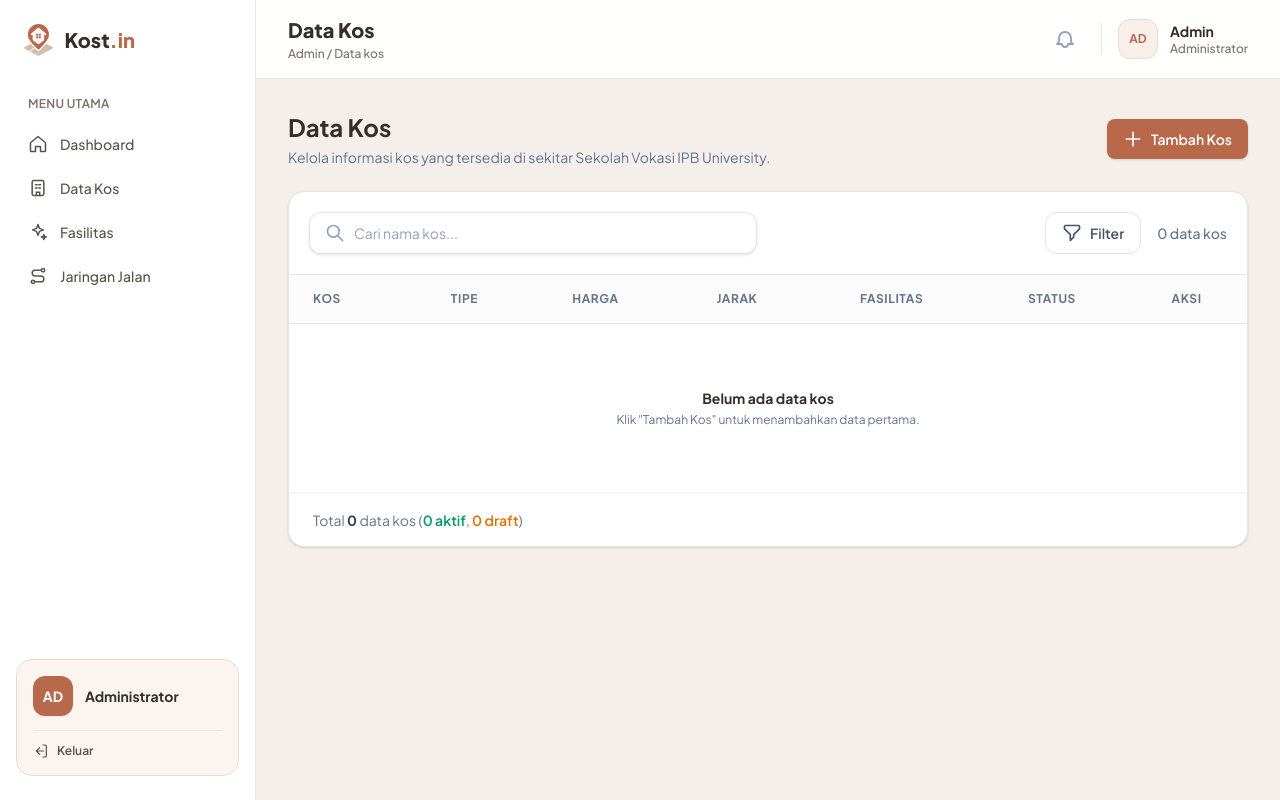
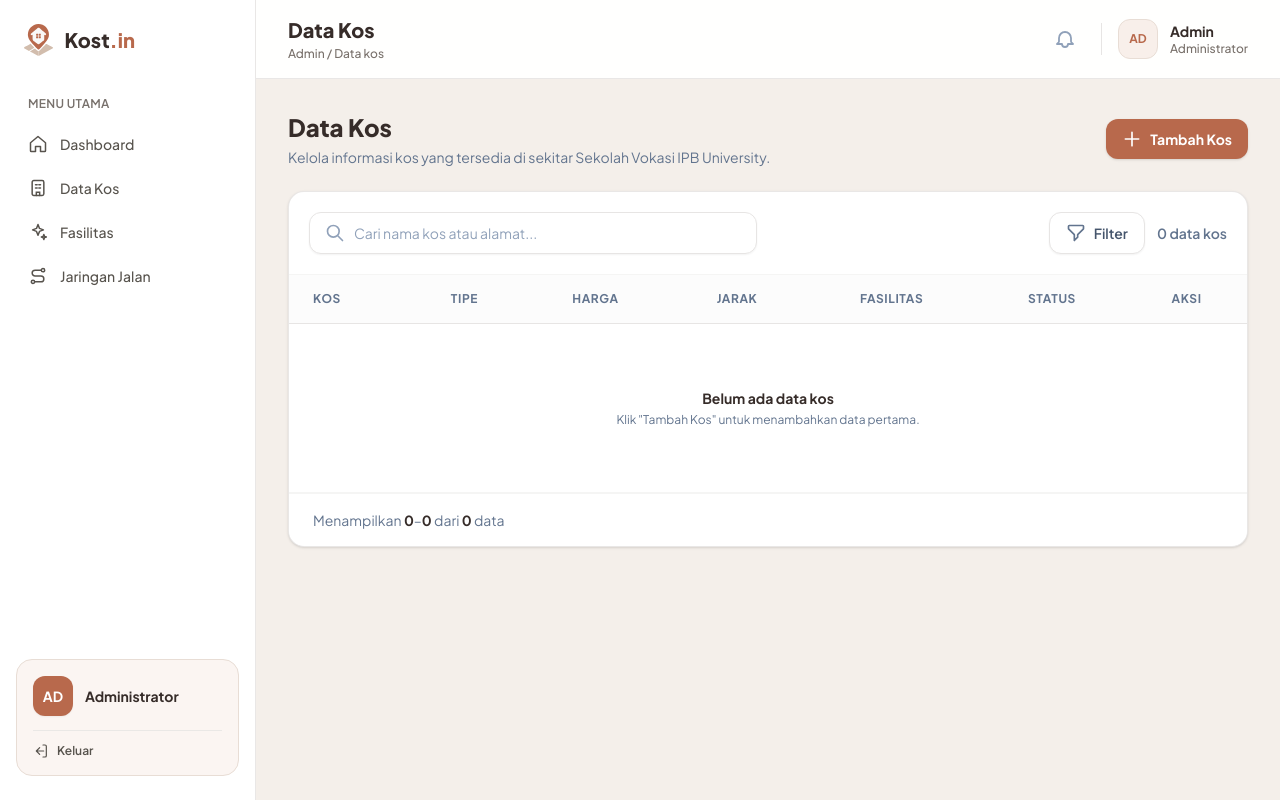
Before and after one commit to Mahzaaiko/Kost.in, a Laravel app: template resources/views/admin/datakos.blade.php in a window 1280 px wide. Run offline with Laravel 12, Linux system fonts and the light colour scheme; the template is opened without the code that fills it, so the values that code supplies are empty; style sheets or scripts are compiled from the project's sources; parts of the project's set-up code (start-up, migrations or seed data) failed here and were passed over.

Commit message:
feat: section tabel datakos

```diff
--- a/resources/views/admin/datakos.blade.php
+++ b/resources/views/admin/datakos.blade.php
@@ -8,7 +8,7 @@
 
 {{--
   WRAPPER ALPINE UTAMA
-  Menyimpan semua state (Search, Filter, dan Delete Modal) dalam satu otak yang pintar.
+  Menyimpan semua state (Search, Filter, Pagination, dan Delete Modal) dalam satu otak yang pintar.
 --}}
 <div x-data="{
     isDeleteModalOpen: false,
@@ -17,7 +17,85 @@
     isFilterOpen: false,
     searchQuery: '',
     filterTipe: '',
-    filterStatus: ''
+    filterStatus: '',
+    currentPage: 1,
+    perPage: 10,
+    items: [
+        @foreach ($dataKos as $kos)
+        {
+            id: {{ $kos->id }},
+            nama: @js(mb_strtolower($kos->nama)),
+            alamat: @js(mb_strtolower($kos->alamat ?? '')),
+            tipe: @js($kos->tipe?->label() ?? ''),
+            status: @js($kos->status->label()),
+        },
+        @endforeach
+    ],
+    init() {
+        this.$watch('searchQuery', () => { this.currentPage = 1; });
+        this.$watch('filterTipe', () => { this.currentPage = 1; });
+        this.$watch('filterStatus', () => { this.currentPage = 1; });
+    },
+    get filteredItems() {
+        const q = this.searchQuery ? this.searchQuery.toLowerCase().trim() : '';
+        return this.items.filter(item => {
+            const matchSearch = !q || item.nama.includes(q) || item.alamat.includes(q);
+            const matchTipe = !this.filterTipe || item.tipe === this.filterTipe;
+            const matchStatus = !this.filterStatus || item.status === this.filterStatus;
+            return matchSearch && matchTipe && matchStatus;
+        });
+    },
+    get totalFiltered() {
+        return this.filteredItems.length;
+    },
+    get totalPages() {
+        return Math.max(1, Math.ceil(this.totalFiltered / this.perPage));
+    },
+    get pagedItems() {
+        const start = (this.currentPage - 1) * this.perPage;
+        return this.filteredItems.slice(start, start + this.perPage);
+    },
+    get pagedIds() {
+        return new Set(this.pagedItems.map(i => i.id));
+    },
+    isRowVisible(id) {
+        return this.pagedIds.has(id);
+    },
+    get displayStart() {
+        return this.totalFiltered === 0 ? 0 : (this.currentPage - 1) * this.perPage + 1;
+    },
+    get displayEnd() {
+        return Math.min(this.currentPage * this.perPage, this.totalFiltered);
+    },
+    get paginationPages() {
+        const total = this.totalPages;
+        const current = this.currentPage;
+        if (total <= 7) {
+            return Array.from({ length: total }, (_, i) => i + 1);
+        }
+        if (current <= 4) {
+            return [1, 2, 3, 4, 5, '...', total];
+        }
+        if (current >= total - 3) {
+            return [1, '...', total - 4, total - 3, total - 2, total - 1, total];
+        }
+        return [1, '...', current - 1, current, current + 1, '...', total];
+    },
+    goToPage(page) {
+        if (typeof page === 'number' && page >= 1 && page <= this.totalPages) {
+            this.currentPage = page;
+        }
+    },
+    prevPage() {
+        if (this.currentPage > 1) {
+            this.currentPage--;
+        }
+    },
+    nextPage() {
+        if (this.currentPage < this.totalPages) {
+            this.currentPage++;
+        }
+    }
 }">
 
     {{-- ================= UI ALERT (dari session) ================= --}}
@@ -61,20 +139,20 @@
     {{-- ================= HEADER ================= --}}
     <div class="mb-6 flex flex-col items-start justify-between gap-4 sm:flex-row sm:items-center">
         <div>
-            <h2 class="text-2xl font-bold text-ink">Data Kos</h2>
+            <h2 class="text-2xl font-extrabold text-ink">Data Kos</h2>
             <p class="mt-1 text-sm text-slate-500">Kelola informasi kos yang tersedia di sekitar Sekolah Vokasi IPB University.</p>
         </div>
-        <a href="{{ route('admin.datakos.tambah') }}" class="inline-flex items-center gap-2 rounded-lg bg-[#B8694C] px-4 py-2.5 text-sm font-semibold text-white shadow-sm transition-colors hover:bg-[#955844]">
+        <a href="{{ route('admin.datakos.tambah') }}" class="inline-flex items-center gap-2 rounded-xl bg-brand px-4 py-2.5 text-sm font-bold text-white shadow-sm transition-colors hover:bg-brand-dark">
             <svg class="h-5 w-5" fill="none" stroke="currentColor" stroke-width="2" viewBox="0 0 24 24"><path stroke-linecap="round" stroke-linejoin="round" d="M12 4v16m8-8H4"/></svg>
             Tambah Kos
         </a>
     </div>
 
-    {{-- ================= KOTAK UTAMA (TABEL + TOOLBAR) ================= --}}
-    <div class="rounded-2xl border border-stone-200 bg-white shadow-sm overflow-hidden">
+    {{-- ================= KOTAK UTAMA (TABEL + TOOLBAR + PAGINASI) ================= --}}
+    <div class="rounded-2xl border border-stone-200/90 bg-white shadow-sm overflow-hidden">
 
         {{-- Toolbar (Search & Filter) --}}
-        <div class="flex flex-col items-start justify-between gap-4 border-b border-stone-200 p-5 sm:flex-row sm:items-center">
+        <div class="flex flex-col items-start justify-between gap-4 border-b border-stone-100 p-4 sm:p-5 sm:flex-row sm:items-center">
 
             {{-- SEARCH INPUT --}}
             <div class="relative w-full max-w-md">
@@ -84,26 +162,28 @@
                 <input
                     type="text"
                     x-model="searchQuery"
-                    class="block w-full rounded-xl border border-stone-200 bg-white py-2.5 pl-11 pr-4 text-sm text-ink placeholder-slate-400 transition focus:border-brand focus:outline-none focus:ring-1 focus:ring-brand shadow-sm"
-                    placeholder="Cari nama kos..."
+                    class="block w-full rounded-xl border border-stone-200 bg-white py-2.5 pl-11 pr-4 text-sm text-ink placeholder-slate-400 transition focus:border-brand focus:outline-none focus:ring-1 focus:ring-brand shadow-xs"
+                    placeholder="Cari nama kos atau alamat..."
                 >
             </div>
 
-            <div class="relative flex w-full items-center justify-between gap-4 sm:w-auto">
+            <div class="relative flex w-full items-center justify-between gap-3 sm:w-auto">
 
                 {{-- TOMBOL FILTER --}}
                 <button
                     @click="isFilterOpen = !isFilterOpen"
                     :class="isFilterOpen ? 'bg-stone-100 border-stone-300' : 'bg-white border-stone-200 hover:bg-stone-50'"
-                    class="flex items-center gap-2 rounded-xl border px-4 py-2.5 text-sm font-semibold text-slate-600 transition-colors"
+                    class="flex items-center gap-2 rounded-xl border px-4 py-2.5 text-sm font-semibold text-slate-600 transition-colors shadow-xs"
                 >
-                    <svg class="h-5 w-5" fill="none" stroke="currentColor" stroke-width="2" viewBox="0 0 24 24"><path stroke-linecap="round" stroke-linejoin="round" d="M3 4a1 1 0 011-1h16a1 1 0 011 1v2.586a1 1 0 01-.293.707l-6.414 6.414a1 1 0 00-.293.707V17l-4 4v-6.586a1 1 0 00-.293-.707L3.293 7.293A1 1 0 013 6.586V4z"/></svg>
-                    Filter
+                    <svg class="h-5 w-5 text-slate-500" fill="none" stroke="currentColor" stroke-width="2" viewBox="0 0 24 24"><path stroke-linecap="round" stroke-linejoin="round" d="M3 4a1 1 0 011-1h16a1 1 0 011 1v2.586a1 1 0 01-.293.707l-6.414 6.414a1 1 0 00-.293.707V17l-4 4v-6.586a1 1 0 00-.293-.707L3.293 7.293A1 1 0 013 6.586V4z"/></svg>
+                    <span>Filter</span>
+                    <span x-show="filterTipe !== '' || filterStatus !== ''" class="flex h-2 w-2 rounded-full bg-brand" x-cloak></span>
                 </button>
 
-                <span class="text-sm font-medium text-slate-500">{{ $dataKos->count() }} data kos</span>
+                {{-- COUNTER REAL-TIME SESUAI FILTER/PENCARIAN --}}
+                <span class="text-sm font-semibold text-slate-500 whitespace-nowrap" x-text="totalFiltered + ' data kos'"></span>
 
-                {{-- DROPDOWN MENU FILTER (Ditambah x-cloak) --}}
+                {{-- DROPDOWN MENU FILTER --}}
                 <div
                     x-show="isFilterOpen"
                     x-cloak
@@ -140,10 +220,10 @@
                                 class="absolute z-50 mt-1 w-full overflow-hidden rounded-xl border border-stone-200 bg-white shadow-lg"
                             >
                                 <ul class="flex flex-col py-1">
-                                    <li @click="filterTipe = ''; openTipe = false" :class="filterTipe === '' ? 'bg-brand-soft font-bold text-brand-dark' : 'text-slate-600 hover:bg-stone-50'" class="cursor-pointer px-4 py-2 text-sm transition-colors">Semua tipe</li>
-                                    <li @click="filterTipe = 'Putri'; openTipe = false" :class="filterTipe === 'Putri' ? 'bg-brand-soft font-bold text-brand-dark' : 'text-slate-600 hover:bg-stone-50'" class="cursor-pointer px-4 py-2 text-sm transition-colors">Putri</li>
-                                    <li @click="filterTipe = 'Putra'; openTipe = false" :class="filterTipe === 'Putra' ? 'bg-brand-soft font-bold text-brand-dark' : 'text-slate-600 hover:bg-stone-50'" class="cursor-pointer px-4 py-2 text-sm transition-colors">Putra</li>
-                                    <li @click="filterTipe = 'Campur'; openTipe = false" :class="filterTipe === 'Campur' ? 'bg-brand-soft font-bold text-brand-dark' : 'text-slate-600 hover:bg-stone-50'" class="cursor-pointer px-4 py-2 text-sm transition-colors">Campur</li>
+                                    <li @click="filterTipe = ''; openTipe = false" :class="filterTipe === '' ? 'bg-brand-soft font-bold text-brand' : 'text-slate-600 hover:bg-stone-50'" class="cursor-pointer px-4 py-2 text-sm transition-colors">Semua tipe</li>
+                                    <li @click="filterTipe = 'Putri'; openTipe = false" :class="filterTipe === 'Putri' ? 'bg-brand-soft font-bold text-brand' : 'text-slate-600 hover:bg-stone-50'" class="cursor-pointer px-4 py-2 text-sm transition-colors">Putri</li>
+                                    <li @click="filterTipe = 'Putra'; openTipe = false" :class="filterTipe === 'Putra' ? 'bg-brand-soft font-bold text-brand' : 'text-slate-600 hover:bg-stone-50'" class="cursor-pointer px-4 py-2 text-sm transition-colors">Putra</li>
+                                    <li @click="filterTipe = 'Campur'; openTipe = false" :class="filterTipe === 'Campur' ? 'bg-brand-soft font-bold text-brand' : 'text-slate-600 hover:bg-stone-50'" class="cursor-pointer px-4 py-2 text-sm transition-colors">Campur</li>
                                 </ul>
                             </div>
                         </div>
@@ -170,9 +250,9 @@
                                 class="absolute z-50 mt-1 w-full overflow-hidden rounded-xl border border-stone-200 bg-white shadow-lg"
                             >
                                 <ul class="flex flex-col py-1">
-                                    <li @click="filterStatus = ''; openStatus = false" :class="filterStatus === '' ? 'bg-brand-soft font-bold text-brand-dark' : 'text-slate-600 hover:bg-stone-50'" class="cursor-pointer px-4 py-2 text-sm transition-colors">Semua status</li>
-                                    <li @click="filterStatus = 'Aktif'; openStatus = false" :class="filterStatus === 'Aktif' ? 'bg-brand-soft font-bold text-brand-dark' : 'text-slate-600 hover:bg-stone-50'" class="cursor-pointer px-4 py-2 text-sm transition-colors">Aktif</li>
-                                    <li @click="filterStatus = 'Draft'; openStatus = false" :class="filterStatus === 'Draft' ? 'bg-brand-soft font-bold text-brand-dark' : 'text-slate-600 hover:bg-stone-50'" class="cursor-pointer px-4 py-2 text-sm transition-colors">Draft</li>
+                                    <li @click="filterStatus = ''; openStatus = false" :class="filterStatus === '' ? 'bg-brand-soft font-bold text-brand' : 'text-slate-600 hover:bg-stone-50'" class="cursor-pointer px-4 py-2 text-sm transition-colors">Semua status</li>
+                                    <li @click="filterStatus = 'Aktif'; openStatus = false" :class="filterStatus === 'Aktif' ? 'bg-brand-soft font-bold text-brand' : 'text-slate-600 hover:bg-stone-50'" class="cursor-pointer px-4 py-2 text-sm transition-colors">Aktif</li>
+                                    <li @click="filterStatus = 'Draft'; openStatus = false" :class="filterStatus === 'Draft' ? 'bg-brand-soft font-bold text-brand' : 'text-slate-600 hover:bg-stone-50'" class="cursor-pointer px-4 py-2 text-sm transition-colors">Draft</li>
                                 </ul>
                             </div>
                         </div>
@@ -207,18 +287,7 @@
                 </thead>
 
                 {{-- TBODY DENGAN REAKTIVITAS ALPINE --}}
-                <tbody
-                    class="divide-y divide-stone-100"
-                    x-data="{ hasVisibleRows: true }"
-                    x-effect="
-                        let trigger1 = searchQuery;
-                        let trigger2 = filterTipe;
-                        let trigger3 = filterStatus;
-                        $nextTick(() => {
-                            hasVisibleRows = [...$el.querySelectorAll('tr.data-row')].some(tr => tr.style.display !== 'none');
-                        });
-                    "
-                >
+                <tbody class="divide-y divide-stone-100">
                     @foreach ($dataKos as $kos)
                     @php
                         $tipeLabel = $kos->tipe?->label() ?? '';
@@ -226,11 +295,7 @@
                         $fasPertama = $kos->fasilitas->first();
                     @endphp
                     <tr class="data-row transition-colors hover:bg-stone-50/80"
-                        x-show="
-                            (@js(mb_strtolower($kos->nama)).includes(searchQuery.toLowerCase())) &&
-                            (filterTipe === '' || @js($tipeLabel) === filterTipe) &&
-                            (filterStatus === '' || @js($statusLabel) === filterStatus)
-                        "
+                        x-show="isRowVisible({{ $kos->id }})"
                     >
                         {{-- Kolom 1: Kos (Rata Kiri) --}}
                         <td class="whitespace-nowrap px-6 py-4">
@@ -301,7 +366,7 @@
                         {{-- Kolom 7: Aksi --}}
                         <td class="whitespace-nowrap px-6 py-4">
                             <div class="flex items-center justify-center gap-3 text-slate-400">
-                                <a href="{{ route('admin.datakos.detail', $kos) }}" class="transition-colors hover:text-brand-dark" title="Lihat">
+                                <a href="{{ route('admin.datakos.detail', $kos) }}" class="transition-colors hover:text-brand" title="Lihat">
                                     <svg class="h-5 w-5" fill="none" stroke="currentColor" stroke-width="2" viewBox="0 0 24 24"><path stroke-linecap="round" stroke-linejoin="round" d="M15 12a3 3 0 11-6 0 3 3 0 016 0z"/><path stroke-linecap="round" stroke-linejoin="round" d="M2.458 12C3.732 7.943 7.523 5 12 5c4.478 0 8.268 2.943 9.542 7-1.274 4.057-5.064 7-9.542 7-4.477 0-8.268-2.943-9.542-7z"/></svg>
                                 </a>
                                 <a href="{{ route('admin.datakos.edit', $kos) }}" class="transition-colors hover:text-blue-600" title="Edit">
@@ -326,8 +391,8 @@
                     </tr>
                     @endif
 
-                    {{-- Pesan Data Tidak Ditemukan (Ditambah x-cloak) --}}
-                    <tr x-show="!hasVisibleRows && {{ $dataKos->isNotEmpty() ? 'true' : 'false' }}" x-cloak style="display: none;">
+                    {{-- Pesan Data Tidak Ditemukan --}}
+                    <tr x-show="totalFiltered === 0 && items.length > 0" x-cloak style="display: none;">
                         <td colspan="7" class="py-16">
                             <div class="flex flex-col items-center justify-center text-center">
                                 <span class="mb-3 flex h-14 w-14 items-center justify-center rounded-full bg-stone-50 text-slate-300">
@@ -342,18 +407,69 @@
             </table>
         </div>
 
-        {{-- Footer Tabel --}}
-        <div class="flex items-center justify-between bg-white px-6 py-4 border-t border-stone-100 rounded-b-2xl">
-            <p class="text-sm text-slate-500">
-                Total <span class="font-bold text-slate-700">{{ $dataKos->count() }}</span> data kos
-                (<span class="font-semibold text-emerald-600">{{ $dataKos->where('status', \App\Enums\StatusKos::Aktif)->count() }} aktif</span>,
-                <span class="font-semibold text-amber-600">{{ $dataKos->where('status', \App\Enums\StatusKos::Draft)->count() }} draft</span>)
-            </p>
+        {{-- ================= FOOTER TABEL (INFORMASI JUMLAH + SLIDER SECTION PAGINASI) ================= --}}
+        <div class="flex flex-col sm:flex-row items-center justify-between gap-4 bg-white px-6 py-4 border-t border-stone-100 rounded-b-2xl">
+            <div class="flex items-center gap-2 text-xs sm:text-sm text-slate-500">
+                <span>
+                    Menampilkan
+                    <span class="font-bold text-ink" x-text="displayStart"></span>&ndash;<span class="font-bold text-ink" x-text="displayEnd"></span>
+                    dari
+                    <span class="font-bold text-ink" x-text="totalFiltered"></span> data
+                </span>
+                <span x-show="totalFiltered !== items.length" class="text-xs text-slate-400 font-medium" x-cloak>
+                    (difilter dari {{ $dataKos->count() }} total)
+                </span>
+            </div>
+
+            {{-- Slider Section Paginasi --}}
+            <div class="flex items-center gap-1.5" x-show="totalPages > 1" x-cloak>
+                {{-- Tombol Prev (<) --}}
+                <button
+                    type="button"
+                    @click="prevPage()"
+                    :disabled="currentPage === 1"
+                    :class="currentPage === 1 ? 'opacity-30 cursor-not-allowed border-stone-200 text-stone-300' : 'border-stone-200 text-stone-600 hover:bg-stone-50 hover:text-ink shadow-xs'"
+                    class="flex h-9 w-9 items-center justify-center rounded-xl border bg-white transition"
+                    title="Halaman sebelumnya"
+                >
+                    <svg class="h-4 w-4" fill="none" stroke="currentColor" stroke-width="2" viewBox="0 0 24 24"><path stroke-linecap="round" stroke-linejoin="round" d="M15 19l-7-7 7-7"/></svg>
+                </button>
+
+                {{-- Angka-angka Halaman --}}
+                <template x-for="(p, index) in paginationPages" :key="index">
+                    <div class="flex items-center">
+                        <template x-if="p === '...'">
+                            <span class="flex h-9 w-7 items-center justify-center text-xs font-bold text-stone-400 select-none">...</span>
+                        </template>
+                        <template x-if="p !== '...'">
+                            <button
+                                type="button"
+                                @click="goToPage(p)"
+                                :class="currentPage === p ? 'bg-brand text-white font-bold shadow-xs' : 'bg-transparent text-stone-600 hover:bg-stone-100 font-semibold'"
+                                class="flex h-9 min-w-9 px-2 items-center justify-center rounded-xl text-xs sm:text-sm transition"
+                                x-text="p"
+                            ></button>
+                        </template>
+                    </div>
+                </template>
+
+                {{-- Tombol Next (>) --}}
+                <button
+                    type="button"
+                    @click="nextPage()"
+                    :disabled="currentPage === totalPages"
+                    :class="currentPage === totalPages ? 'opacity-30 cursor-not-allowed border-stone-200 text-stone-300' : 'border-stone-200 text-stone-600 hover:bg-stone-50 hover:text-ink shadow-xs'"
+                    class="flex h-9 w-9 items-center justify-center rounded-xl border bg-white transition"
+                    title="Halaman berikutnya"
+                >
+                    <svg class="h-4 w-4" fill="none" stroke="currentColor" stroke-width="2" viewBox="0 0 24 24"><path stroke-linecap="round" stroke-linejoin="round" d="M9 5l7 7-7 7"/></svg>
+                </button>
+            </div>
         </div>
 
     </div>   {{-- END KOTAK UTAMA --}}
 
-    {{-- ================= MODAL HAPUS DATA (Ditambah x-cloak) ================= --}}
+    {{-- ================= MODAL HAPUS DATA ================= --}}
     <div
         x-show="isDeleteModalOpen"
         x-cloak
```
